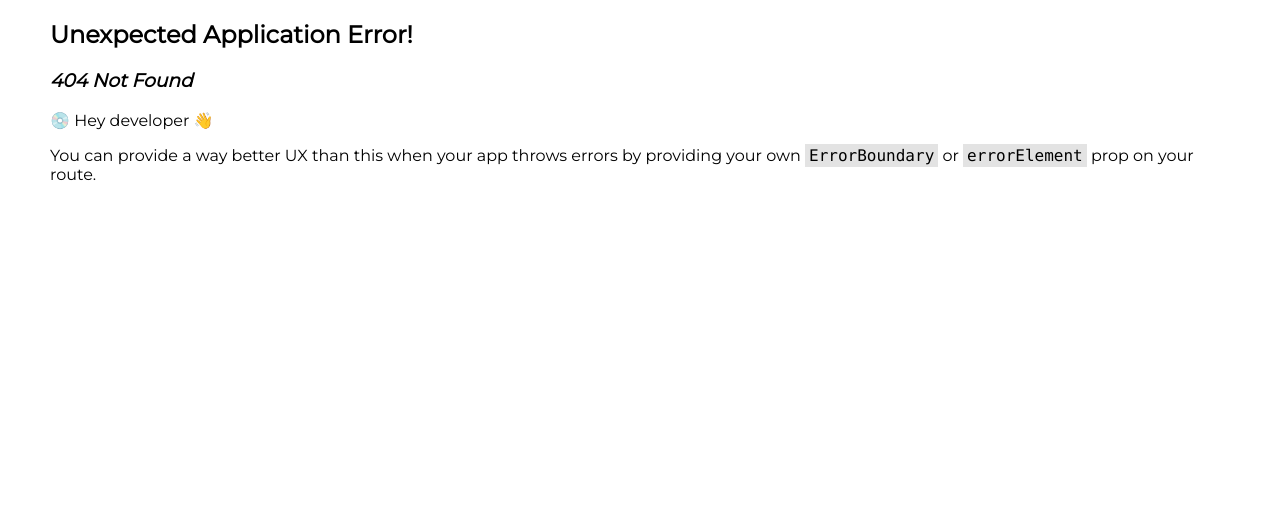
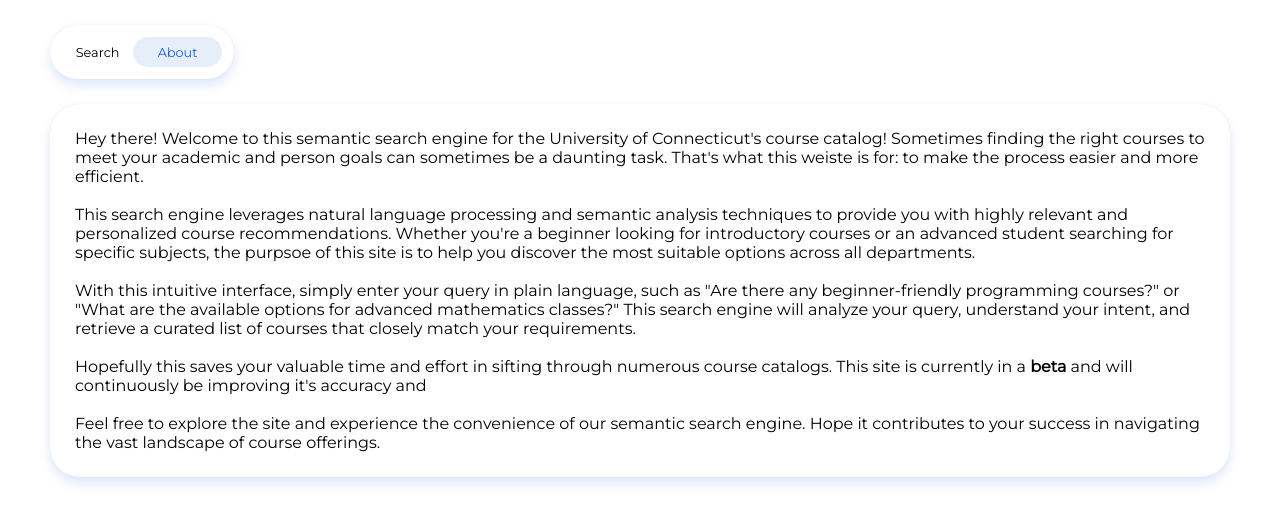
Before and after one commit to hari-p02/UConn-Course_Search, a React (Create React App) app: page /about in a window 1280 px wide. Before the commit this address had no page. Shown: the top 524 px of the page. Built offline with nearby package versions, Linux system fonts and the light colour scheme.

Commit message:
restyled App

```diff
--- a/src/App.js
+++ b/src/App.js
@@ -8,11 +8,13 @@
   Route,
   RouterProvider,
 } from "react-router-dom";
+import About from "./components/About";
 
 const router = createBrowserRouter(
   createRoutesFromElements(
     <Route path="/" element={<Navbar />}>
       <Route index element={<SearchBar />} />
+      <Route path="about" element={<About />} />
     </Route>
   )
 );
--- /dev/null
+++ b/src/components/About.css
@@ -0,0 +1,7 @@
+.abt {
+  box-shadow: 0 0 1px 0 rgba(24, 94, 224, 0.15),
+    0 6px 12px 0 rgba(24, 94, 224, 0.15);
+  margin-top: 25px;
+  padding: 25px;
+  border-radius: 30px;
+}
--- /dev/null
+++ b/src/components/About.js
@@ -0,0 +1,39 @@
+import React from "react";
+import "./About.css";
+const About = () => {
+  return (
+    <div className="abt">
+      Hey there! Welcome to this semantic search engine for the University of
+      Connecticut's course catalog! Sometimes finding the right courses to meet
+      your academic and person goals can sometimes be a daunting task. That's
+      what this weiste is for: to make the process easier and more efficient.
+      <br></br>
+      <br></br>
+      This search engine leverages natural language processing and semantic
+      analysis techniques to provide you with highly relevant and personalized
+      course recommendations. Whether you're a beginner looking for introductory
+      courses or an advanced student searching for specific subjects, the
+      purpsoe of this site is to help you discover the most suitable options
+      across all departments.
+      <br></br>
+      <br></br>
+      With this intuitive interface, simply enter your query in plain language,
+      such as "Are there any beginner-friendly programming courses?" or "What
+      are the available options for advanced mathematics classes?" This search
+      engine will analyze your query, understand your intent, and retrieve a
+      curated list of courses that closely match your requirements.
+      <br></br>
+      <br></br>
+      Hopefully this saves your valuable time and effort in sifting through
+      numerous course catalogs. This site is currently in a <b>beta</b> and will
+      continuously be improving it's accuracy and
+      <br></br>
+      <br></br>
+      Feel free to explore the site and experience the convenience of our
+      semantic search engine. Hope it contributes to your success in navigating
+      the vast landscape of course offerings.
+    </div>
+  );
+};
+
+export default About;
--- a/src/components/SearchBar.js
+++ b/src/components/SearchBar.js
@@ -39,7 +39,7 @@
         <h1>Welcome</h1>
         <p>
           Make a quick search! <i>"Are there any courses about farming"</i> or{" "}
-          <i>"Gimme a few courses about avacados"</i>...
+          <i>"Gimme a few courses about natural language processing"</i>...
         </p>
         <p>
           Search anything up to get relavent courses offered at the Univeristy
```
